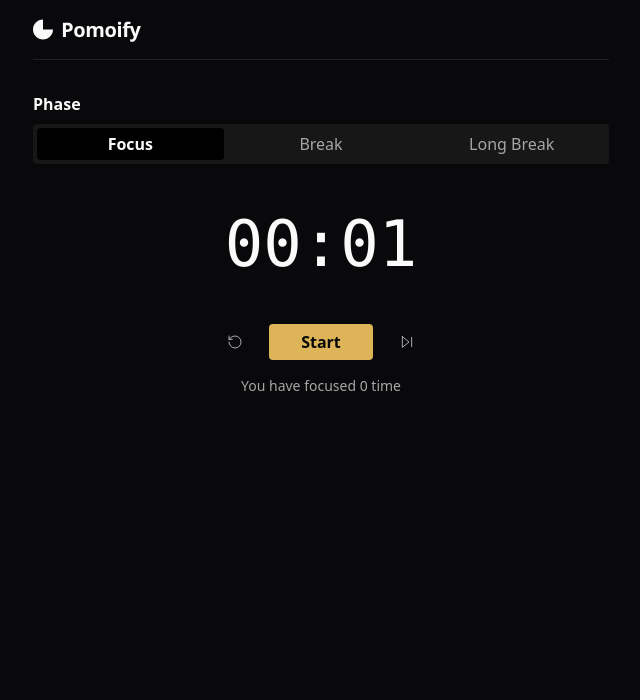
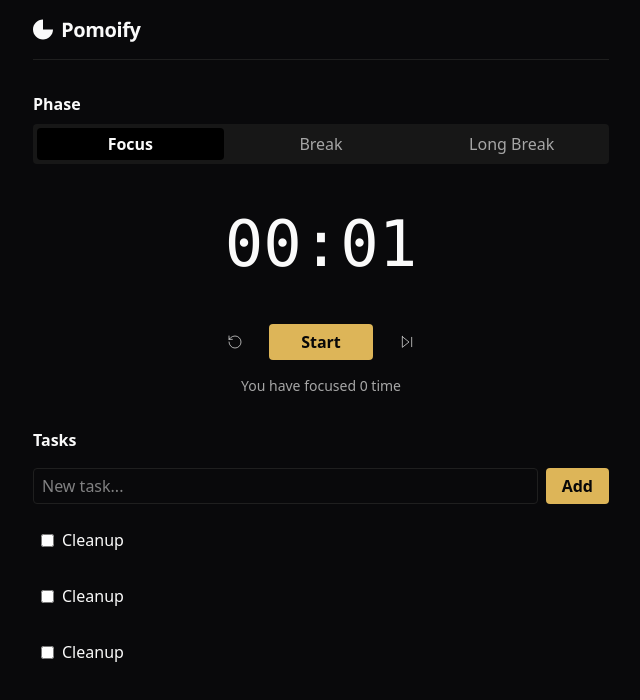
Before and after one commit to islamay/pomoify, a React (Vite) app: page / in a window 1280 px wide. Shown: the top 700 px of the page, without its empty margins (319-959 px from the left). Built offline with nearby package versions, Linux system fonts and the light colour scheme.

Commit message:
Created todo and task components

```diff
--- a/src/App.tsx
+++ b/src/App.tsx
@@ -2,6 +2,7 @@ import React from "react";
 import { Navbar } from "./components/navbar";
 import { Pomodoro } from "./components/pomodoro";
 import { PomodoroProvider } from "./components/provider/pomodoro-provider";
+import { Todo } from "./components/todo";
 
 function App() {
     return (
@@ -10,6 +11,7 @@ function App() {
             <PomodoroProvider>
                 <Pomodoro />
             </PomodoroProvider>
+            <Todo />
         </React.Fragment>
     );
 }
--- /dev/null
+++ b/src/components/todo.tsx
@@ -0,0 +1,49 @@
+import { Button } from "./button";
+
+type TaskProps = {
+    id: string;
+    isDone: boolean;
+    taskName: string;
+};
+
+function Task({ isDone, taskName }: TaskProps) {
+    return (
+        <div className="flex items-center gap-2 focus-within:bg-secondary hover:bg-secondary p-2 rounded transition-colors">
+            <input type="checkbox" className="peer" defaultChecked={isDone} />
+            <input
+                type="text"
+                className="outline-0 peer-checked:line-through peer-checked:text-secondary-foreground"
+                defaultValue={taskName}
+            />
+        </div>
+    );
+}
+
+function Todo() {
+    return (
+        <section
+            aria-label="Todo list section"
+            className="max-w-xl min-[36rem]:px-0 min-[36rem]:mx-auto mt-8 px-8"
+        >
+            <div className="flex justify-between items-center">
+                <h3 className="font-semibold">Tasks</h3>
+            </div>
+
+            <div className="flex gap-2 mt-4">
+                <input
+                    placeholder="New task..."
+                    className="border border-input h-9 grow rounded p-2 focus:outline-0"
+                />
+                <Button>Add</Button>
+            </div>
+
+            <div className="mt-4 flex flex-col gap-4">
+                <Task id="1" isDone={false} taskName="Cleanup" />
+                <Task id="1" isDone={false} taskName="Cleanup" />
+                <Task id="1" isDone={false} taskName="Cleanup" />
+            </div>
+        </section>
+    );
+}
+
+export { Todo };
```
